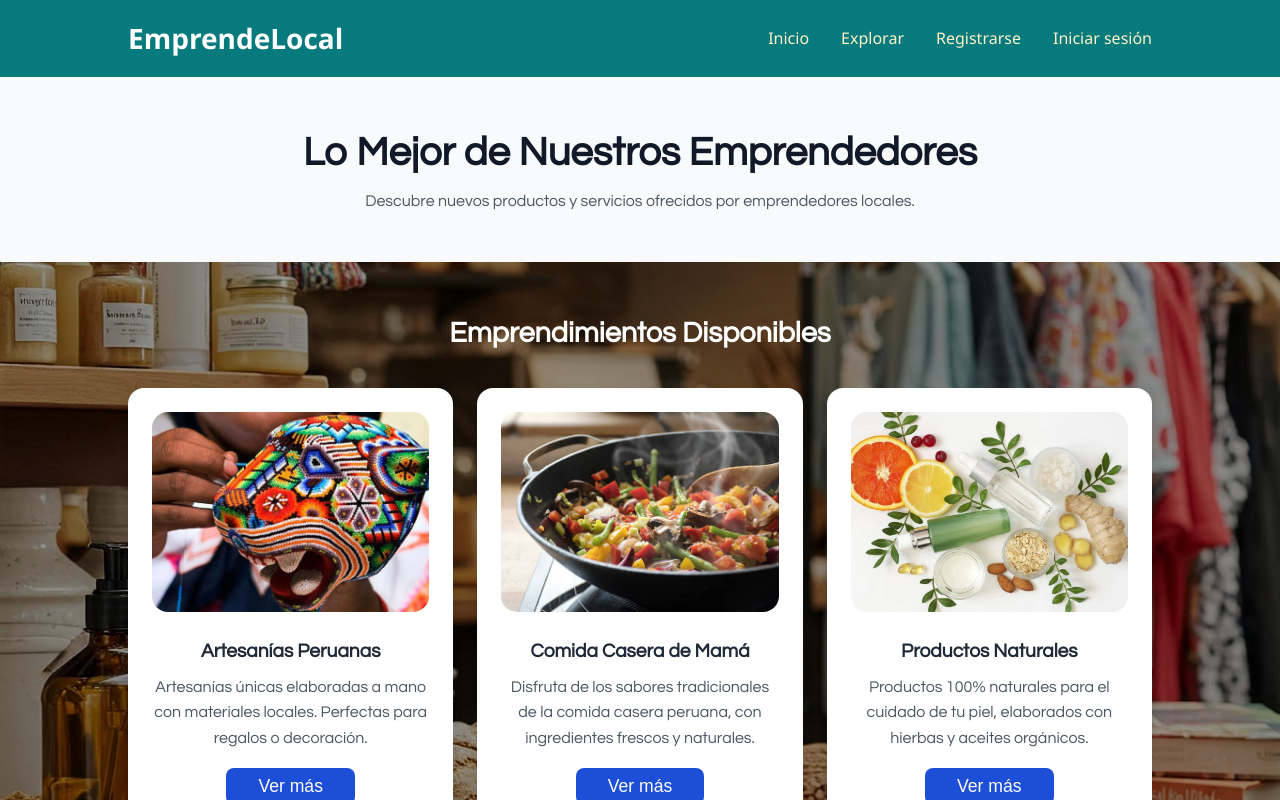
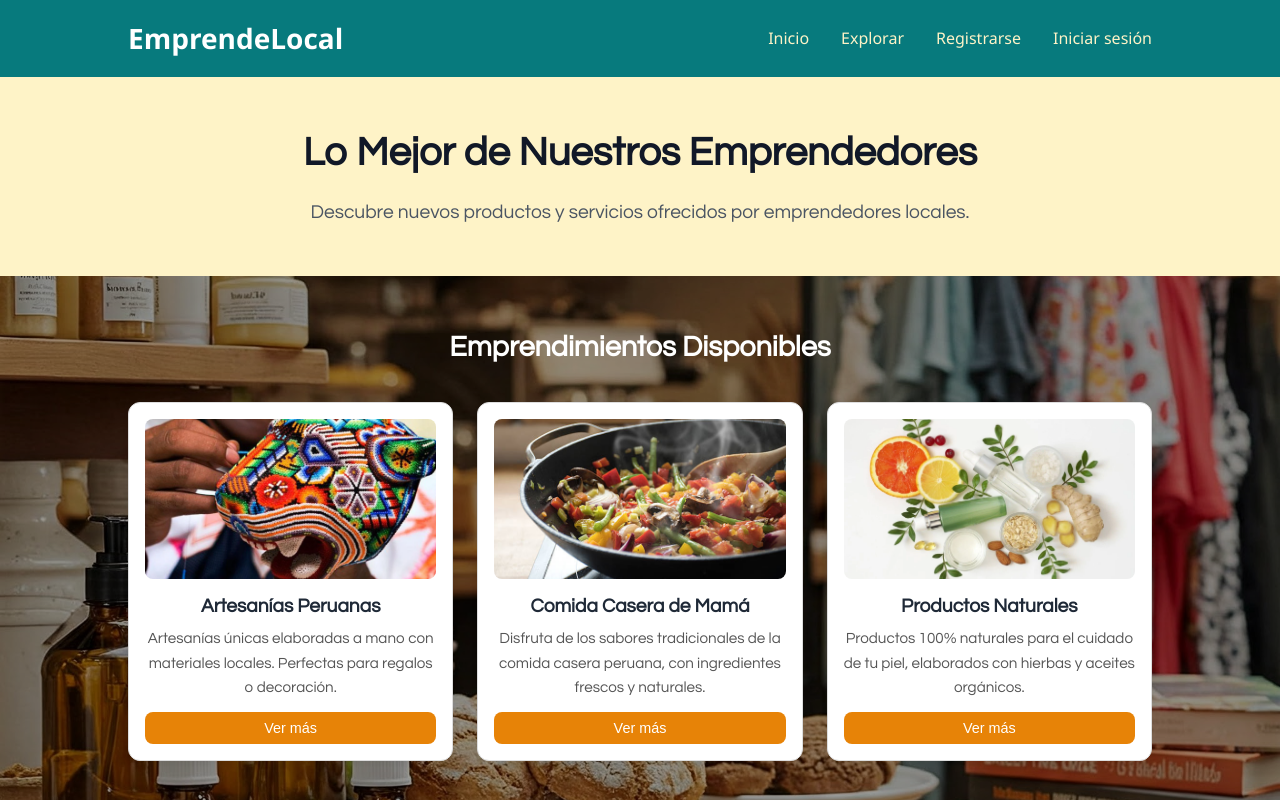
Before and after one commit to BruceGabr/ComerciaYa, a React (Vite) app: page /explorar in a window 1280 px wide. Shown: the top 800 px of the page. Built offline with nearby package versions, Linux system fonts and the light colour scheme.

Commit message:
Explorar page modificado con componente EmprendimientoCard

```diff
--- a/src/components/EmprendimientoCard.css
+++ b/src/components/EmprendimientoCard.css
@@ -1,48 +1,50 @@
-.explorar__card {
+.card-emprendimiento {
+  display: flex;
+  flex-direction: column;
+  border: 1px solid #ddd;
+  border-radius: 12px;
+  padding: 16px;
+  text-align: center;
   background-color: #fff;
-    border-radius: 1rem;
-    box-shadow: 0 4px 8px rgba(0, 0, 0, 0.1);
-    padding: 1.5rem;
-    text-align: center;
-    transition: all 0.3s ease;
+  box-shadow: 0 4px 6px rgba(0, 0, 0, 0.05);
+  transition: transform 0.2s ease;
 }
 
-  .explorar__card:hover {
-    transform: translateY(-5px);
-    box-shadow: 0 8px 16px rgba(0, 0, 0, 0.25), 0 0 0 2px #ffffff;
+.card-emprendimiento:hover {
+  transform: scale(1.02);
 }
 
-  .explorar__image {
+.card-emprendimiento__image {
   width: 100%;
-    height: 200px;
+  height: 10rem;
+  border-radius: 8px;
   object-fit: cover;
-    border-radius: 1rem;
 }
 
-  .explorar__name {
+.card-emprendimiento__name {
   font-size: 1.2rem;
+  margin: 12px 0 6px;
   font-weight: bold;
-    margin-top: 1rem;
 }
 
-  .explorar__description {
-    font-size: 1rem;
-    margin-top: 0.5rem;
-    color: #4b5563;
+.card-emprendimiento__description {
+  font-size: 0.95rem;
+  color: #555;
+  margin-bottom: 12px;
 }
 
-  .explorar__button {
-    background-color: #1d4ed8;
+.card-emprendimiento__button {
+  background-color: #e78307;
   color: white;
   border: none;
-    padding: 0.5rem 2rem;
-    font-size: 1.1rem;
+  padding: 8px 14px;
+  border-radius: 8px;
   cursor: pointer;
-    margin-top: 1rem;
-    border-radius: 0.5rem;
-    transition: background-color 0.3s;
+  font-size: 0.9rem;
+  margin-top: auto;
+  transition: background-color 0.3s ease;
 }
 
-  .explorar__button:hover {
-    background-color: #2563eb;
+.card-emprendimiento__button:hover {
+  background-color: #c16c04;
 }
--- a/src/components/EmprendimientoCard.jsx
+++ b/src/components/EmprendimientoCard.jsx
@@ -1,17 +1,17 @@
 import React from "react";
-import "./EmprendimientoCard.css"; // Importa el CSS específico para la tarjeta
+import "./EmprendimientoCard.css";
 
 const EmprendimientoCard = ({ nombre, imagen, descripcion }) => {
   return (
-    <div className="explorar__card">
+    <div className="card-emprendimiento">
       <img
         src={imagen}
         alt={nombre}
-        className="explorar__image"
+        className="card-emprendimiento__image"
       />
-      <h4 className="explorar__name">{nombre}</h4>
-      <p className="explorar__description">{descripcion}</p>
-      <button className="explorar__button">Ver más</button>
+      <h4 className="card-emprendimiento__name">{nombre}</h4>
+      <p className="card-emprendimiento__description">{descripcion}</p>
+      <button className="card-emprendimiento__button">Ver más</button>
     </div>
   );
 };
--- a/src/pages/Explorar.css
+++ b/src/pages/Explorar.css
@@ -6,7 +6,7 @@
 
 /* Sección de bienvenida */
 .explorar__header {
-  background-color: #f9fafb;
+  background-color: #fef3c7;
   padding: 3rem 0;
 }
 
@@ -62,54 +62,6 @@
   z-index: 2; /* Asegura que los productos estén encima de la superposición */
 }
 
-.explorar__card {
-  background-color: #fff;
-  border-radius: 1rem;
-  box-shadow: 0 4px 8px rgba(0, 0, 0, 0.1);
-  padding: 1.5rem;
-  text-align: center;
-  transition: all 0.3s ease;
-}
-.explorar__card:hover {
-  transform: translateY(-5px);
-  box-shadow: 0 8px 16px rgba(0, 0, 0, 0.25), 0 0 0 2px #ffffff;
-}
-
-.explorar__image {
-  width: 100%;
-  height: 200px;
-  object-fit: cover;
-  border-radius: 1rem;
-}
-
-.explorar__name {
-  font-size: 1.2rem;
-  font-weight: bold;
-  margin-top: 1rem;
-}
-
-.explorar__description {
-  font-size: 1rem;
-  margin-top: 0.5rem;
-  color: #4b5563;
-}
-
-.explorar__button {
-  background-color: #1d4ed8;
-  color: white;
-  border: none;
-  padding: 0.5rem 2rem;
-  font-size: 1.1rem;
-  cursor: pointer;
-  margin-top: 1rem;
-  border-radius: 0.5rem;
-  transition: background-color 0.3s;
-}
-
-.explorar__button:hover {
-  background-color: #2563eb;
-}
-
 /* Responsive layout */
 @media (min-width: 768px) {
   .explorar__grid {
--- a/src/pages/Explorar.jsx
+++ b/src/pages/Explorar.jsx
@@ -1,5 +1,7 @@
 import React from "react";
 import "./Explorar.css";
+import EmprendimientoCard from "../components/EmprendimientoCard";
+
 import artesaniasImg from "../assets/images/artesanias.webp";
 import comidaCaseraImg from "../assets/images/comida-casera.jpg";
 import productosNaturalesImg from "../assets/images/productos-naturales.webp";
@@ -51,20 +53,13 @@ const Explorar = () => {
             Emprendimientos Disponibles
           </h3>
           <div className="explorar__grid">
-            {/* Mapeando los emprendimientos */}
             {emprendimientos.map((emprendimiento) => (
-              <div key={emprendimiento.id} className="explorar__card">
-                <img
-                  src={emprendimiento.imagen}
-                  alt={emprendimiento.nombre}
-                  className="explorar__image"
-                />
-                <h4 className="explorar__name">{emprendimiento.nombre}</h4>
-                <p className="explorar__description">
-                  {emprendimiento.descripcion}
-                </p>
-                <button className="explorar__button">Ver más</button>
-              </div>
+              <EmprendimientoCard
+                key={emprendimiento.id}
+                nombre={emprendimiento.nombre}
+                imagen={emprendimiento.imagen}
+                descripcion={emprendimiento.descripcion}
+              />
             ))}
           </div>
         </div>
```
Lines whose indentation alone changed are shown as unchanged.
